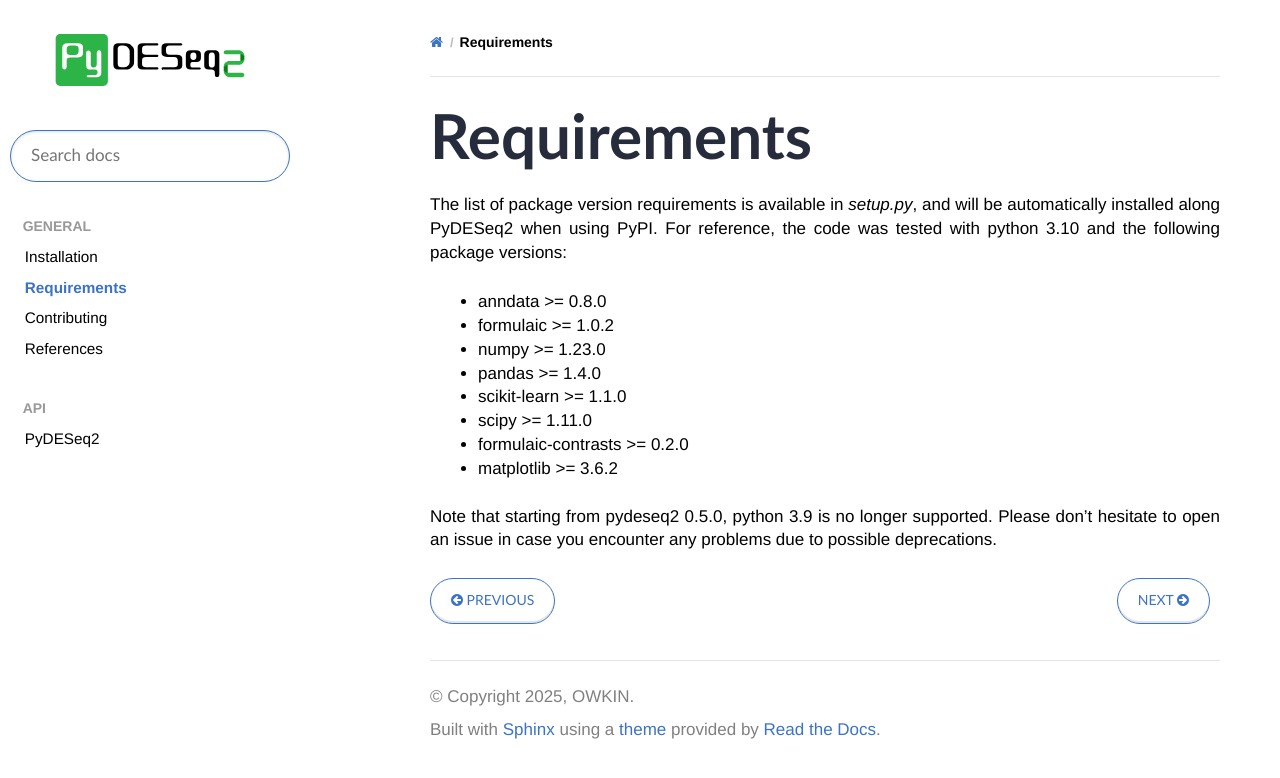
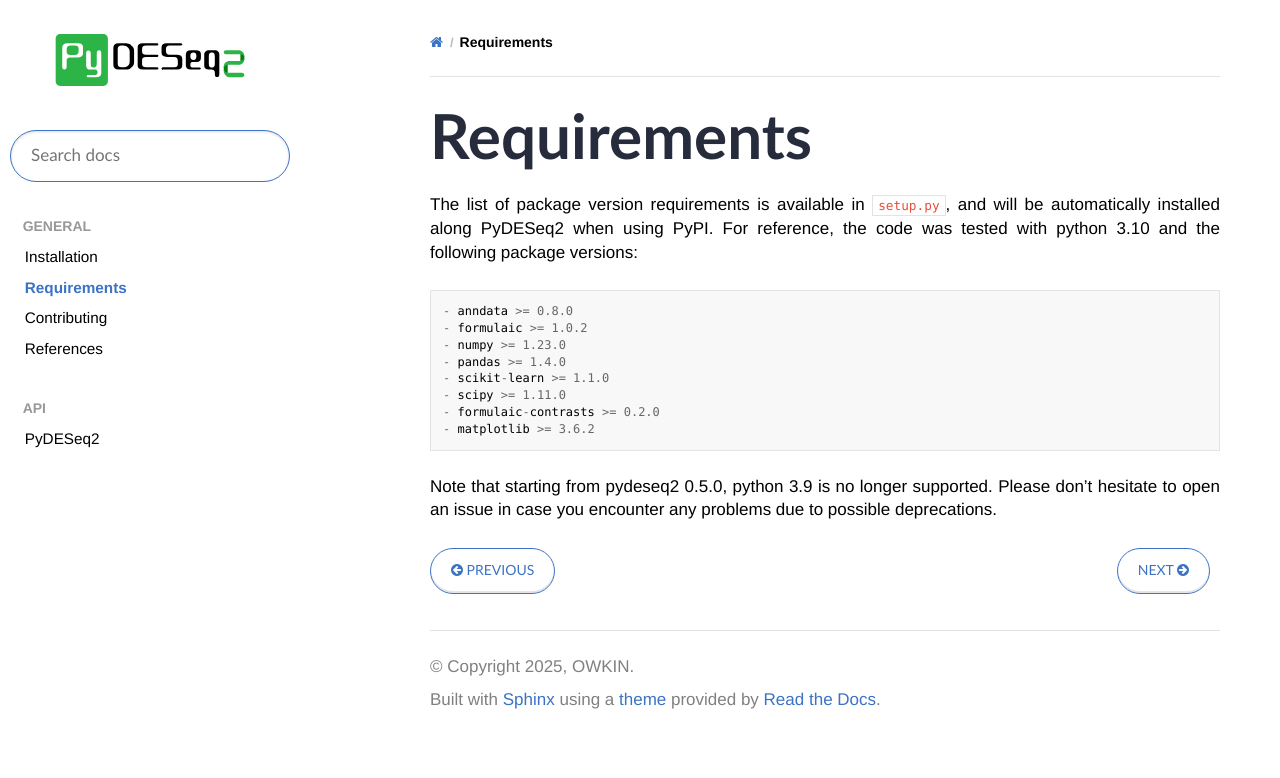
Before and after one commit to owkin/PyDESeq2, a Sphinx documentation site: the page built from docs/source/usage/requirements.rst, in a window 1280 px wide. Shown: the top 778 px of the page. Built offline with Sphinx 7.4.7 and the Read the Docs theme 3.1.0, drawn with Linux system fonts in a browser that asks for light colours; some web fonts are replaced; pages that are not in the unit, such as notebooks, are missing from menus.

Commit message:
fix: format text

```diff
--- a/docs/source/usage/requirements.rst
+++ b/docs/source/usage/requirements.rst
@@ -1,8 +1,8 @@
 Requirements
 ------------
 
-The list of package version requirements is available in `setup.py`, and will be automatically installed along PyDESeq2 when using PyPI.
-For reference, the code was tested with python 3.10 and the following package versions:
+The list of package version requirements is available in ``setup.py``, and will be automatically installed along PyDESeq2 when using PyPI.
+For reference, the code was tested with python 3.10 and the following package versions::
 
     - anndata >= 0.8.0
     - formulaic >= 1.0.2
```
